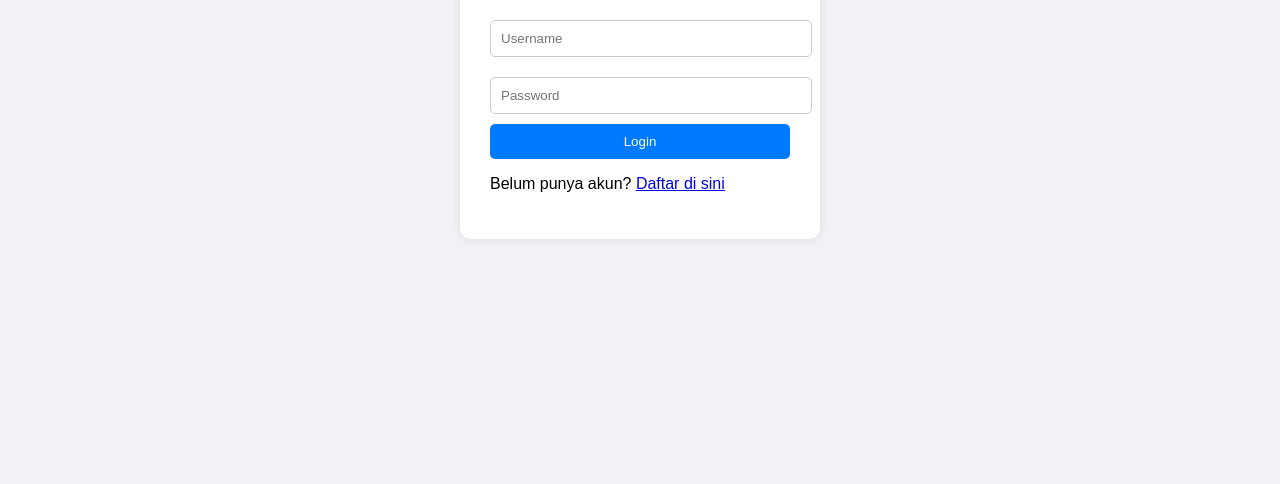
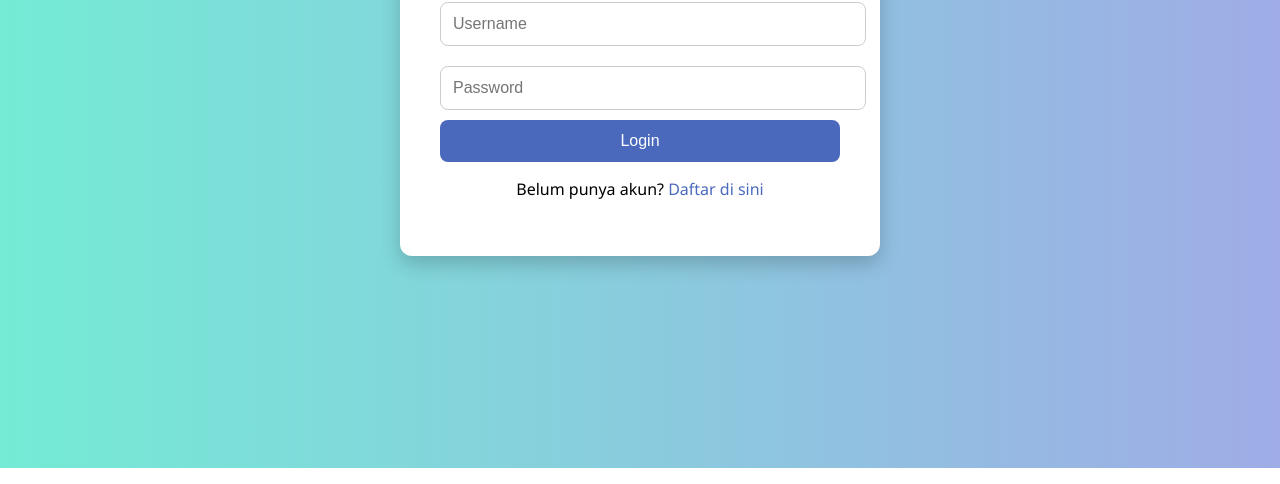
Before and after one commit to AmmarPlace/Source-experiment, a plain HTML site: page index.html in a window 1280 px wide. Shown: the part 332-816 px from the top of the page. Drawn offline with Linux system fonts and the light colour scheme.

Commit message:
Update style.css

```diff
--- a/style.css
+++ b/style.css
@@ -1,43 +1,57 @@
 body {
-  font-family: Arial, sans-serif;
-  background: #f0f2f5;
+  font-family: 'Segoe UI', sans-serif;
+  background: linear-gradient(to right, #74ebd5, #9face6);
   display: flex;
   justify-content: center;
   align-items: center;
   height: 100vh;
+  margin: 0;
 }
 
 .container {
   background: white;
-  padding: 30px;
-  border-radius: 10px;
-  box-shadow: 0 0 10px rgba(0,0,0,0.1);
-  width: 300px;
+  padding: 40px;
+  border-radius: 12px;
+  box-shadow: 0 8px 20px rgba(0,0,0,0.2);
+  width: 100%;
+  max-width: 400px;
+  text-align: center;
 }
 
 input {
   width: 100%;
-  padding: 10px;
+  padding: 12px;
   margin: 10px 0;
   border: 1px solid #ccc;
-  border-radius: 5px;
+  border-radius: 8px;
+  font-size: 16px;
 }
 
 button {
   width: 100%;
-  padding: 10px;
-  background: #007bff;
+  padding: 12px;
+  background: #4a69bd;
   color: white;
   border: none;
-  border-radius: 5px;
+  border-radius: 8px;
+  font-size: 16px;
   cursor: pointer;
 }
 
 button:hover {
-  background: #0056b3;
+  background: #3b5b9b;
 }
 
-#message {
+a {
+  color: #4a69bd;
+  text-decoration: none;
+}
+
+a:hover {
+  text-decoration: underline;
+}
+
+#loginMessage, #registerMessage {
   margin-top: 10px;
-  color: green;
+  color: red;
 }
```
